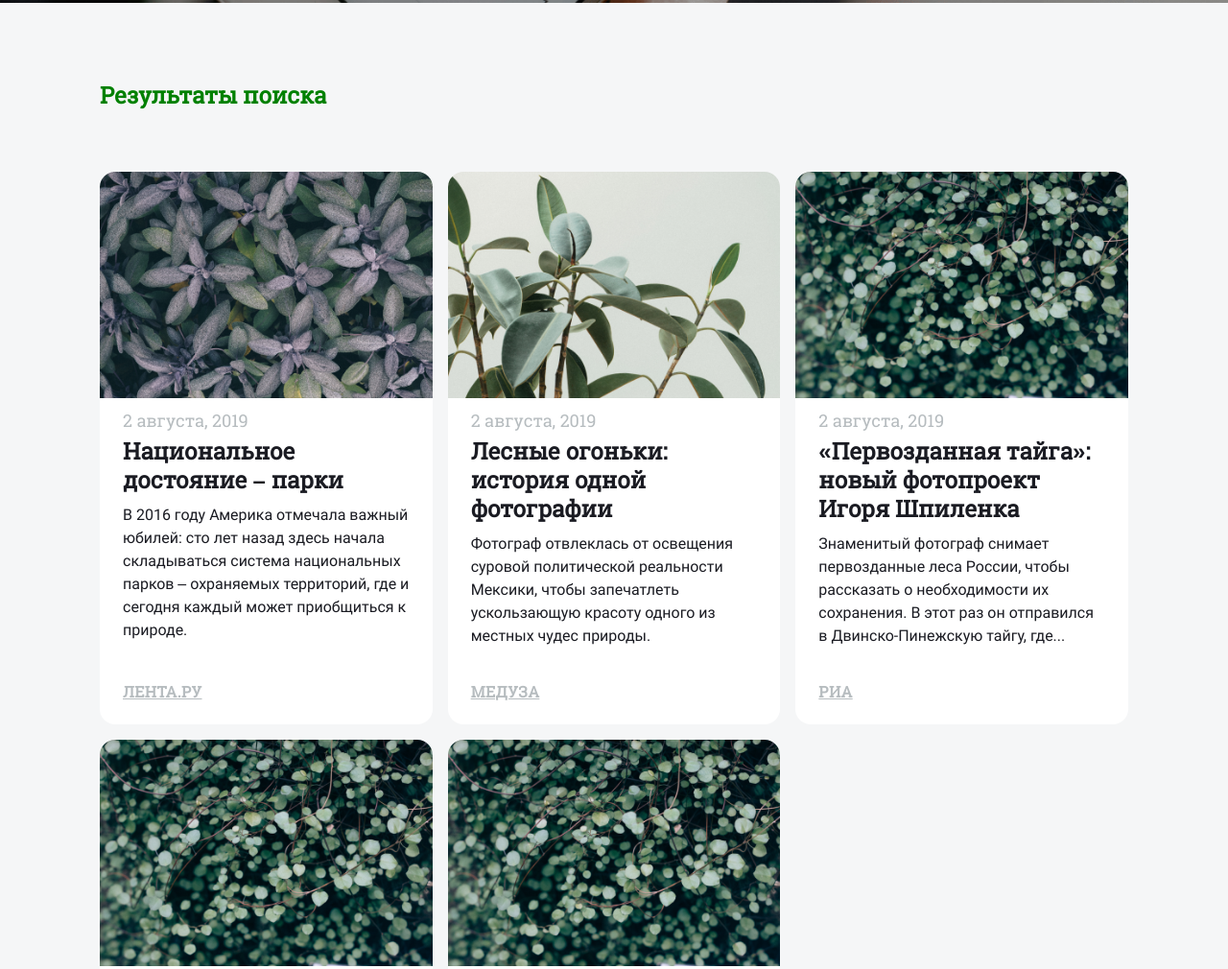
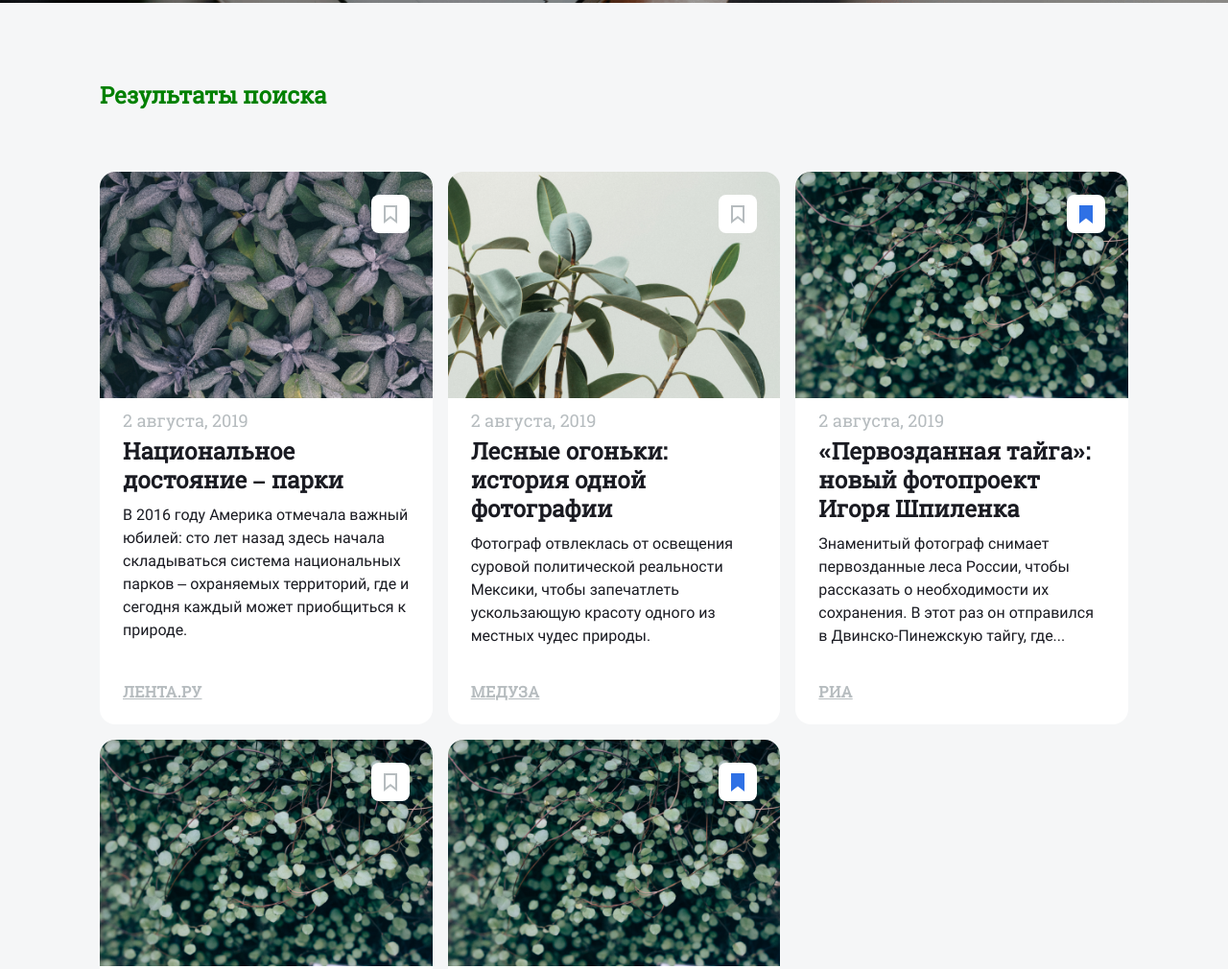
Before and after one commit to dissidance/news-explorer-frontend, a website built with webpack: page src/index.html in a window 1280 px wide. Shown: the part 574-1584 px from the top of the page at 96% size. Built offline with nearby package versions, Linux system fonts and the light colour scheme.

Commit message:
cards is done

```diff
--- /dev/null
+++ b/src/blocks/card/__control/card__control.css
@@ -0,0 +1,11 @@
+.card__control {
+  position: absolute;
+  top: 24px;
+  right: 24px;
+  display: flex;
+  flex-direction: row;
+}
+
+.card__control:hover > #hint {
+  display: flex;
+}
--- /dev/null
+++ b/src/blocks/card/__item-wrapper/card__item-wrapper.css
@@ -0,0 +1,16 @@
+.card__item-wrapper {
+  height: 40px;
+  background-color: #fff;
+  border-radius: 8px;
+  display: flex;
+  flex-direction: column;
+  justify-content: center;
+}
+
+.card__item-wrapper:last-child {
+  margin-left: 5px;
+}
+
+.card__item-wrapper:hover > .card__icon > path {
+  stroke: #1A1B22;
+}
--- /dev/null
+++ b/src/blocks/card/__item/_hidden/card__item_hidden.css
@@ -0,0 +1,3 @@
+.card__item_hidden {
+  display: none;
+}
--- /dev/null
+++ b/src/blocks/card/__item/_marked/cards__item_marked.css
@@ -0,0 +1,7 @@
+.card__item_marked {
+  fill: #2F71E5;
+}
+
+.card__item_marked > path {
+  stroke: #2F71E5;
+}
--- /dev/null
+++ b/src/blocks/card/__item/card__item.css
@@ -0,0 +1,8 @@
+.card__item {
+  margin: auto;
+  padding: 0 13px;
+  font-family: 'Roboto', Arial, Helvetica, sans-serif;
+  font-style: normal;
+  font-size: 10px;
+  line-height: 12px;
+}
--- a/src/blocks/card/card.css
+++ b/src/blocks/card/card.css
@@ -4,6 +4,11 @@
 @import url(./__title/card__title.css);
 @import url(./__source/card__source.css);
 @import url(./__wrapper/card__wrapper.css);
+@import url(./__item-wrapper/card__item-wrapper.css);
+@import url(./__item/card__item.css);
+@import url(./__item/_marked/cards__item_marked.css);
+@import url(./__control/card__control.css);
+@import url(./__item/_hidden/card__item_hidden.css);
 
 .card {
   position: relative;
--- a/src/blocks/cards/__container/cards__container.css
+++ b/src/blocks/cards/__container/cards__container.css
@@ -13,6 +13,12 @@
   }
 }
 
+@media screen and (max-width: 1200px) {
+  .cards__container {
+    grid-template-columns: repeat(auto-fit, minmax(260px, 1fr));
+  }
+}
+
 @media screen and (max-width: 1024px) {
   .cards__container {
     grid-template-columns: repeat(auto-fit, minmax(224px, 1fr));
--- a/src/index.html
+++ b/src/index.html
@@ -33,6 +33,14 @@
           <div class="cards__container">
             <div class="card">
               <a class="card__wrapper" href='https://lenta.ru/news/2005/12/18/moore/' target='_blank'>
+                <div class="card__control">
+                  <div class="card__item-wrapper card__item card__item_hidden" id="hint">Войдите, чтобы сохранять статьи</div>
+                  <div class="card__item-wrapper">
+                    <svg class='card__item' width="14" height="19" viewBox="0 0 14 19" fill="none"  xmlns="http://www.w3.org/2000/svg">
+                      <path d="M6.38218 12.7137L1 16.9425V1L13 1V16.9425L7.61782 12.7137L7 12.2283L6.38218 12.7137Z" stroke="#B6BCBF" stroke-width="2"/>
+                    </svg>
+                  </div>
+                </div>
                 <img src="<%=require('./images/image_08.png').default%>" alt="" class="card__image">
                 <p class="card__date">2 августа, 2019</p>
                 <h3 class="card__title">Национальное достояние – парки</h3>
@@ -45,6 +53,14 @@
             </div>
             <div class="card">
               <a class="card__wrapper" href='https://lenta.ru/news/2005/12/18/moore/' target='_blank'>
+                <div class="card__control">
+                  <div class="card__item-wrapper card__item card__item_hidden" id="hint">Войдите, чтобы сохранять статьи</div>
+                  <div class="card__item-wrapper">
+                    <svg class='card__item' width="14" height="19" viewBox="0 0 14 19" fill="none"  xmlns="http://www.w3.org/2000/svg">
+                      <path d="M6.38218 12.7137L1 16.9425V1L13 1V16.9425L7.61782 12.7137L7 12.2283L6.38218 12.7137Z" stroke="#B6BCBF" stroke-width="2"/>
+                    </svg>
+                  </div>
+                </div>
                 <img src="<%=require('./images/image_04.png').default%>" alt="" class="card__image">
                 <p class="card__date">2 августа, 2019</p>
                 <h3 class="card__title">Лесные огоньки: история одной фотографии</h3>
@@ -57,6 +73,14 @@
             </div>
             <div class="card">
               <a class="card__wrapper" href='https://lenta.ru/news/2005/12/18/moore/' target='_blank'>
+                <div class="card__control">
+                  <div class="card__item-wrapper card__item card__item_hidden" id="hint">Войдите, чтобы сохранять статьи</div>
+                  <div class="card__item-wrapper">
+                    <svg class='card__item card__item_marked' width="14" height="19" viewBox="0 0 14 19" fill="none"  xmlns="http://www.w3.org/2000/svg">
+                      <path d="M6.38218 12.7137L1 16.9425V1L13 1V16.9425L7.61782 12.7137L7 12.2283L6.38218 12.7137Z" stroke="#B6BCBF" stroke-width="2"/>
+                    </svg>
+                  </div>
+                </div>
                 <img src="<%=require('./images/image_07.png').default%>" alt="" class="card__image">
                   <p class="card__date">2 августа, 2019</p>
                   <h3 class="card__title">«Первозданная тайга»: новый фотопроект Игоря Шпиленка</h3>
@@ -69,6 +93,14 @@
             </div>
             <div class="card">
               <a class="card__wrapper" href='https://lenta.ru/news/2005/12/18/moore/' target='_blank'>
+                <div class="card__control">
+                  <div class="card__item-wrapper card__item card__item_hidden" id="hint">Войдите, чтобы сохранять статьи</div>
+                  <div class="card__item-wrapper">
+                    <svg class='card__item' width="14" height="19" viewBox="0 0 14 19" fill="none"  xmlns="http://www.w3.org/2000/svg">
+                      <path d="M6.38218 12.7137L1 16.9425V1L13 1V16.9425L7.61782 12.7137L7 12.2283L6.38218 12.7137Z" stroke="#B6BCBF" stroke-width="2"/>
+                    </svg>
+                  </div>
+                </div>
                 <img src="<%=require('./images/image_07.png').default%>" alt="" class="card__image">
                   <p class="card__date">2 августа, 2019</p>
                   <h3 class="card__title">«Первозданная тайга»: новый фотопроект Игоря Шпиленка</h3>
@@ -81,6 +113,14 @@
             </div>
             <div class="card">
               <a class="card__wrapper" href='https://lenta.ru/news/2005/12/18/moore/' target='_blank'>
+                <div class="card__control">
+                  <div class="card__item-wrapper card__item card__item_hidden" id="hint">Войдите, чтобы сохранять статьи</div>
+                  <div class="card__item-wrapper">
+                    <svg class='card__item card__item_marked' width="14" height="19" viewBox="0 0 14 19" fill="none"  xmlns="http://www.w3.org/2000/svg">
+                      <path d="M6.38218 12.7137L1 16.9425V1L13 1V16.9425L7.61782 12.7137L7 12.2283L6.38218 12.7137Z" stroke="#B6BCBF" stroke-width="2"/>
+                    </svg>
+                  </div>
+                </div>
                 <img src="<%=require('./images/image_07.png').default%>" alt="" class="card__image">
                   <p class="card__date">2 августа, 2019</p>
                   <h3 class="card__title">«Первозданная тайга»: новый фотопроект Игоря Шпиленка</h3>
```
Also changed, not shown: src/images/hover_mark.svg (added), src/images/logout.svg (added), src/images/marked_mark.svg (added), src/images/not_active_mark.svg (added), src/images/trash.svg (added), 1 other file.
